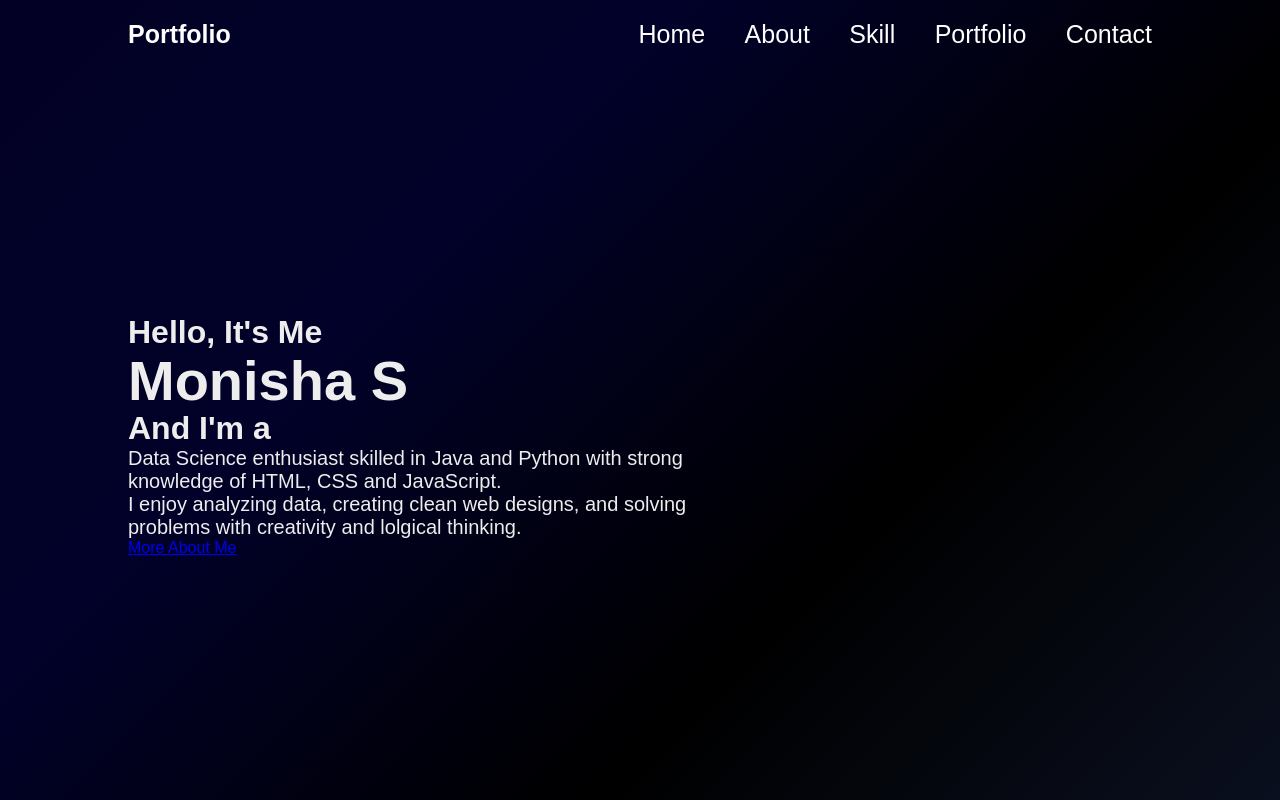
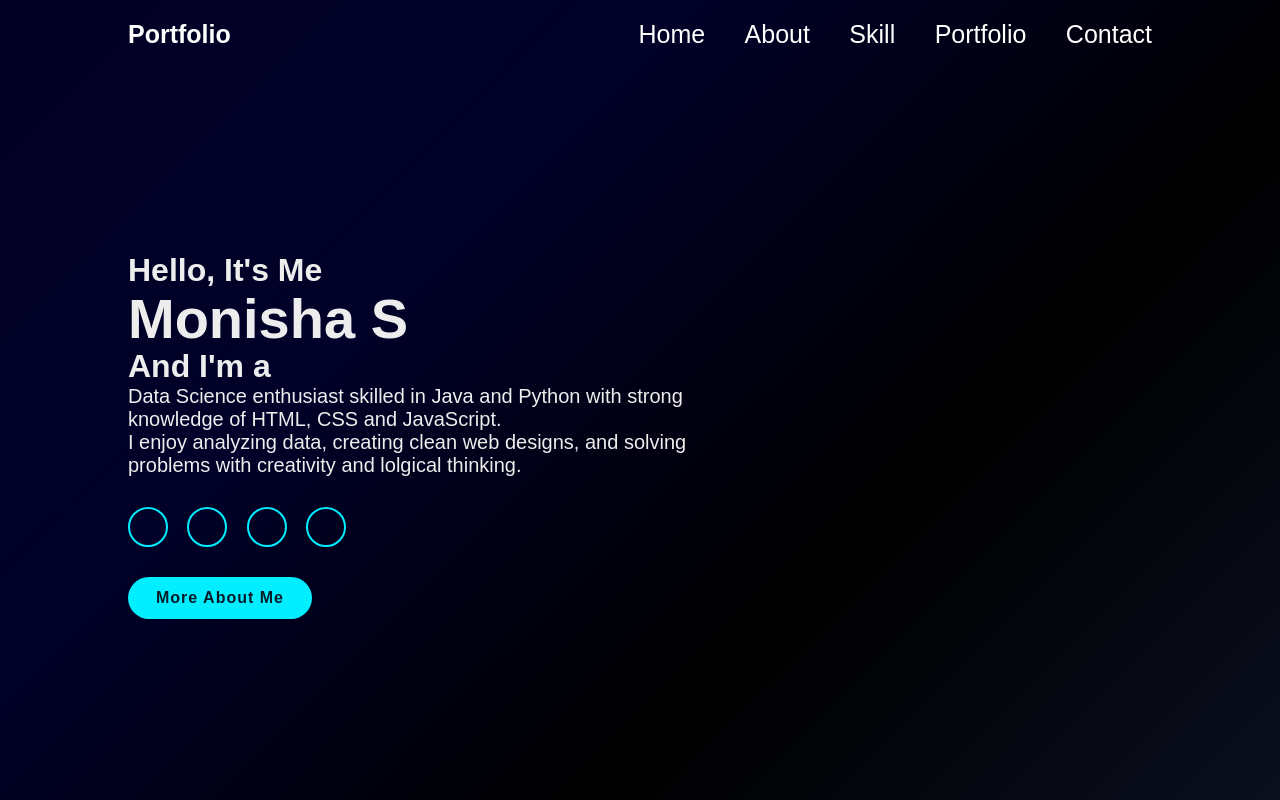
Before and after one commit to monisha7s/Portfolio, a plain HTML site: page index.html in a window 1280 px wide. Drawn offline with Linux system fonts and the light colour scheme.

Commit message:
Update stylesheet.css

```diff
--- a/stylesheet.css
+++ b/stylesheet.css
@@ -66,3 +66,38 @@ body{
 .home-content p{
     font-size: 20px;
 }
+.home-sci a{
+    display: inline-flex;
+    justify-content: center;
+    align-items: center;
+    width: 40px;
+    height: 40px;
+    background: transparent;
+    border: 2px solid #0ef;
+    border-radius: 50%;
+    font-size: 20px;
+    color: #0ef;
+    text-decoration: none;
+    margin: 30px 15px 30px 0;
+}
+.home-sci a:hover{
+    background: #0ef;
+    color: #081b29;
+    box-shadow: 0 0 20px #0ef;
+}
+.btn-box{
+    display: inline-block;
+    padding: 12px 28px;
+    background: #0ef;
+    border-radius: 40px;
+    font-size: 16px;
+    color: #081b29;
+    letter-spacing: 1px;
+    text-decoration: none;
+    font-weight: 600;
+}
+.btn-box:hover{
+    box-shadow: 0 0 5px cyan,
+    0 0 25px cyan, 0 0 50px cyan,
+    0 0 100px cyan, 0 0 200px cyan;
+}
```
